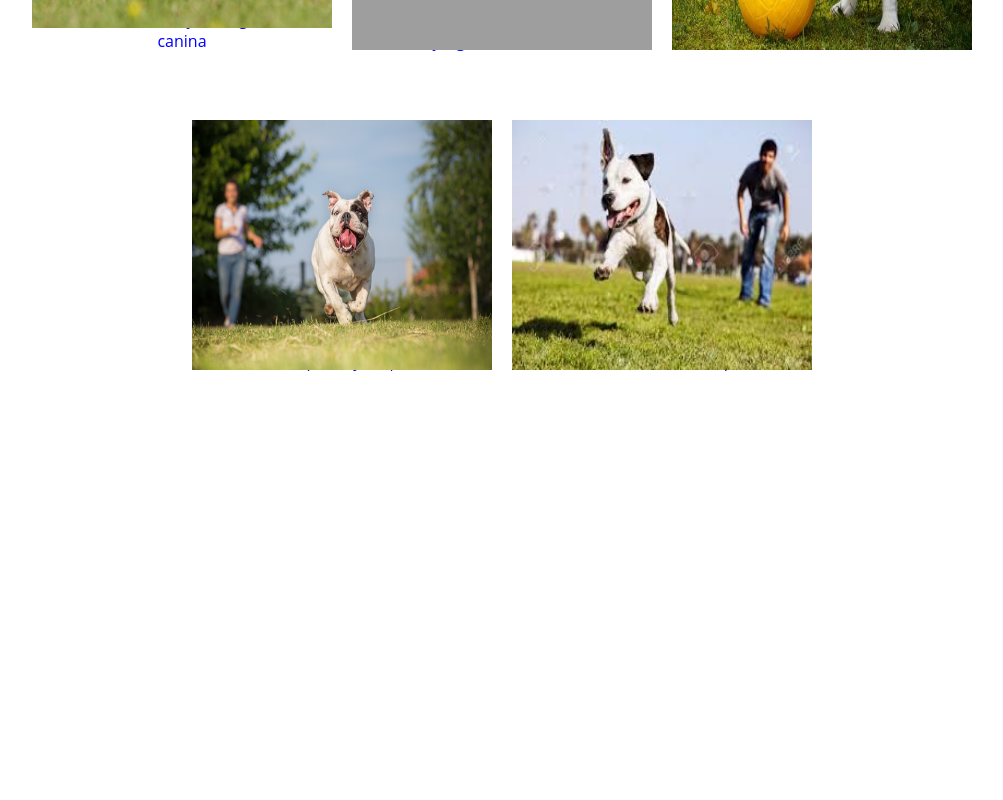
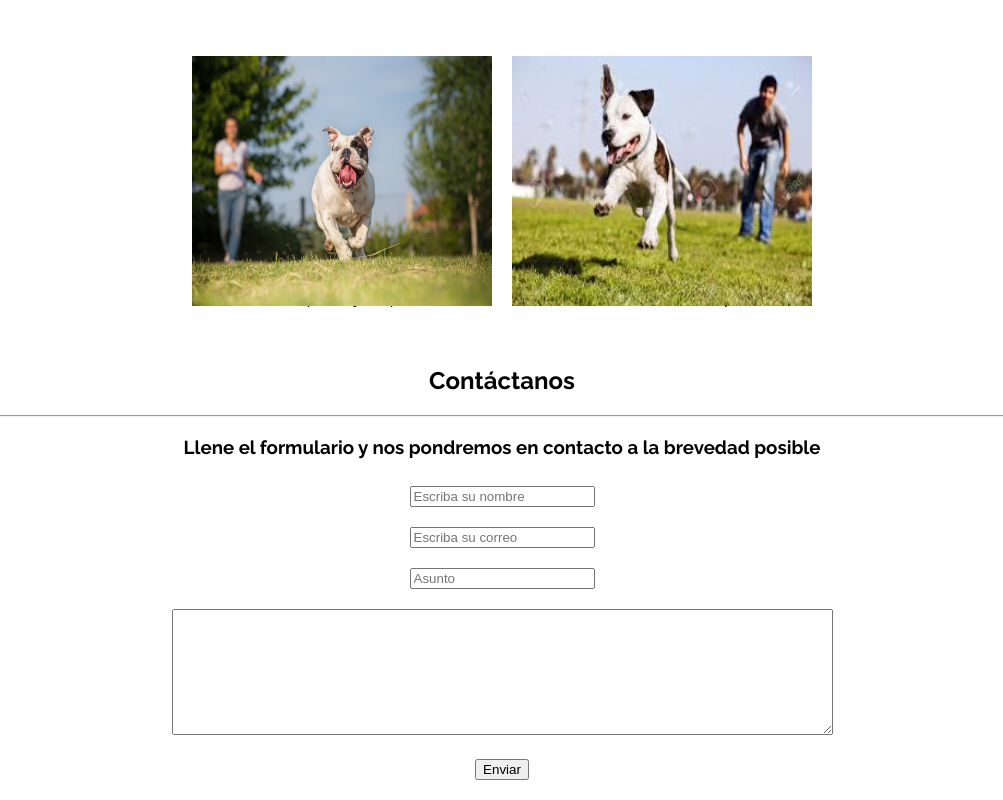
Before and after one commit to dianaVidalC/ProyectoX, a plain HTML site: page index.html in a window 1280 px wide. Shown: the part 1978-2778 px from the top of the page, without its empty margins (138-1141 px from the left). Before the commit the page ends 2398 px from the top, so only its background shows below. Drawn offline with Linux system fonts and the light colour scheme; grey boxes are pictures that could not be loaded; files whose address does not match are found by name.

Commit message:
maquetando formulario

```diff
--- a/css/main.css
+++ b/css/main.css
@@ -302,7 +302,7 @@ a span.spanM:hover {
   color:#A1FE2C;
 }
 
-#servicios{
+#quienes{
   background-color: white;
   color:blue;
   position: relative;
@@ -392,5 +392,11 @@ h2{
             .transform(0px,0px,2);
             transform: translate(0,0) scale(2);
           }
-     }
+.contac{
+  margin:10px 0;;
 }
+
+#contacto{
+  text-align: center;
+  margin:10px auto;
+}
--- a/index.html
+++ b/index.html
@@ -26,6 +26,7 @@
     <nav class="main-nav" role="navigation">
       <ul class="menu-nav">
         <li id="firstMenu"><a href="index.html" ><span class="spanM">Inicio</span></a></li>
+        <li class="liSpan"><a href="#quienes" ><span class="spanM">Quienes somos</span></a></li>
         <li class="liSpan"><a href="#servicios" ><span class="spanM">Servicios</span></a></li>
         <li class="liSpan"><a href="#galeria" ><span class="spanM">Galeria de fotos</span></a></li>
         <li class="liSpan"><a href="#equipo" ><span class="spanM">Equipo</span></a></li>
@@ -37,11 +38,24 @@
 </header>
 <span id="play" class="play">"Solo en casa..."</span>
 <div id="cubre"><span id="flecha" class="arrow"></span><p id="slogan">"Lo que tu <span class="color">engreido perruno</span> quiere...Nosotros lo tenemos!!!"</p></div>
-<section id="servicios">
+<section id="quienes">
   <div class="azul"></div>
+</section>
 <section id="galeria">
   <h2>Galería de fotos</h2>
 </section>
+<section id="contacto">
+  <h2>Contáctanos</h2>
+  <hr>
+  <h3>Llene el formulario y nos pondremos en contacto a la brevedad posible</h3>
+  <form class="form" action="index.html" method="post">
+    <input type="text" class="contac" name="nombre" placeholder="Escriba su nombre"><br>
+    <input type="email" class="contac" name="correo" placeholder="Escriba su correo"><br>
+    <input type="text" class="contac" name="asunto" placeholder="Asunto"><br>
+    <textarea class="contac" name="mensaje" rows="8" cols="80"></textarea><br>
+    <input class="contac" type="submit" name="enviar" value="Enviar">
+  </form>
+
 </section>
 <script src="js/app.js" charset="utf-8"></script>
 </body>
```
